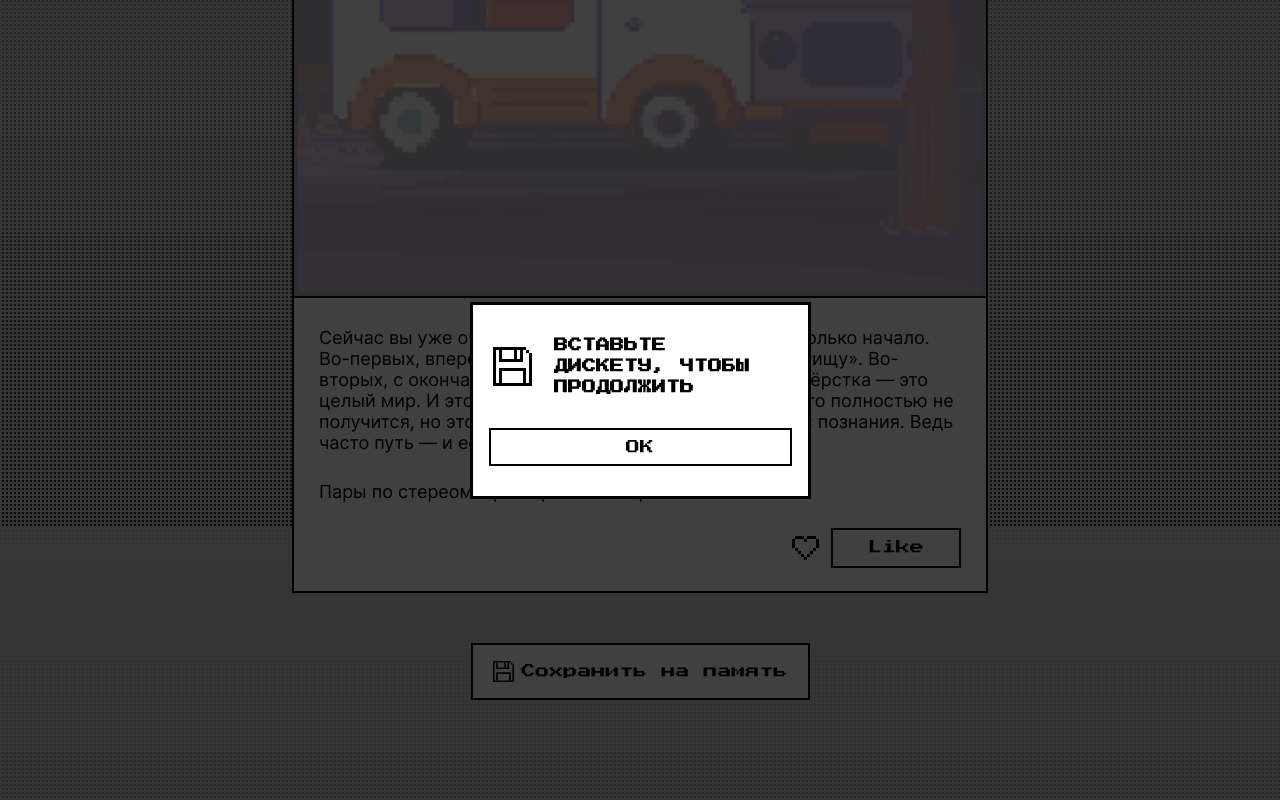
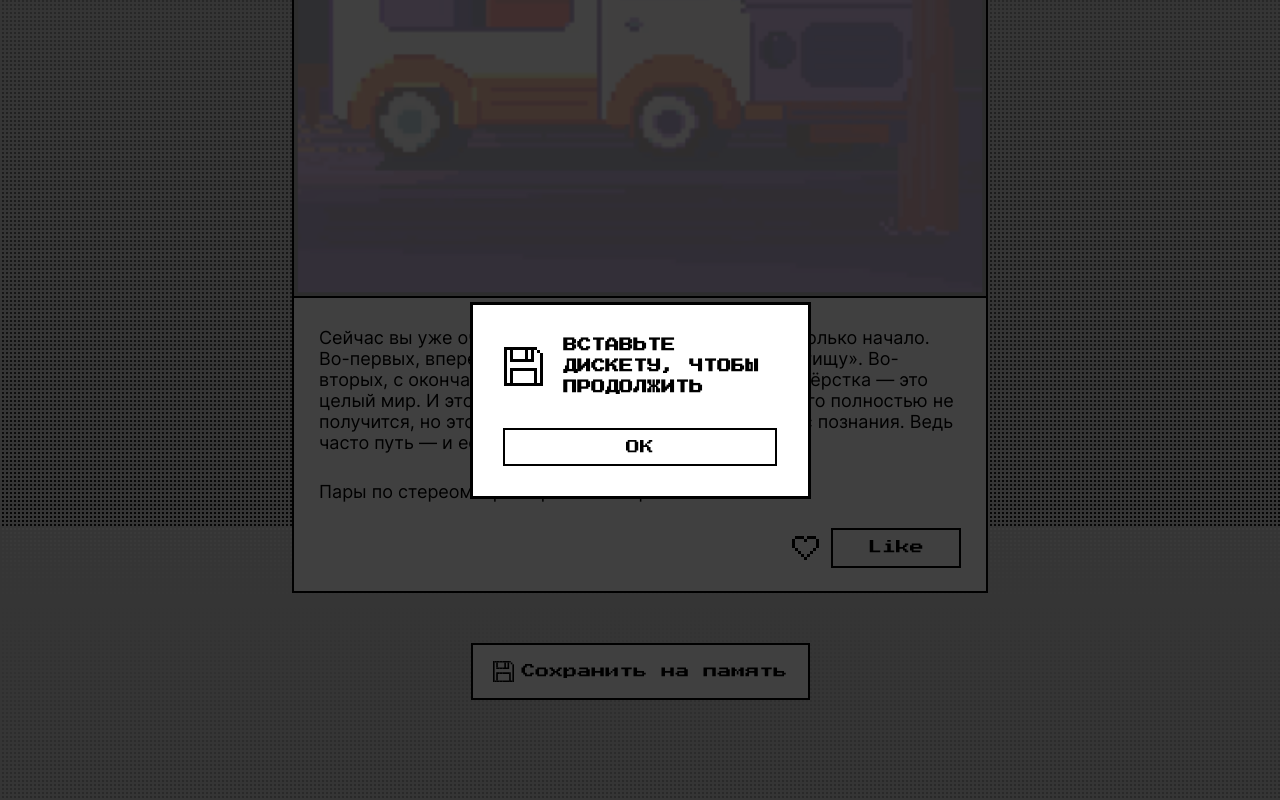
Before and after one commit to nikitapetrukhin/zakrivayuschiy-teg-f, a website: page index.html in a window 1280 px wide. Both pictures are taken after a click on the button "Сохранить на память". Shown: the part 8274-9074 px from the top of the page. Drawn offline with Linux system fonts and the light colour scheme.

Commit message:
After third review

```diff
--- a/styles/style.css
+++ b/styles/style.css
@@ -255,8 +255,7 @@ dialog:is([open]) {
   color: var(--main-color);
   background-color: var(--main-bg-color);
   inline-size: clamp(341px, var(--breakpoint-desktop-simulation), 353px);
-  padding-block: 30px;
-  /* padding-inline: clamp(40px, var(--breakpoint-desktop-simulation), 30px); */
+  padding: 30px 40px;
   font-family: var(--accent-font);
   text-transform: uppercase;
 }
@@ -274,7 +273,6 @@ dialog .floppy-disk {
 }
 
 dialog button {
-  /* inline-size: clamp(257px, var(--breakpoint-desktop-simulation), 293px); */
   block-size: 38px;
   grid-column-start: span 2;
   line-height: 0.9;
@@ -451,4 +449,8 @@ dialog button {
   .cards-list__text {
     padding: 30px 25px 25px 25px;
   }
+
+  dialog:is([open]) {
+    padding: 30px 30px;
+  }
 }
```
